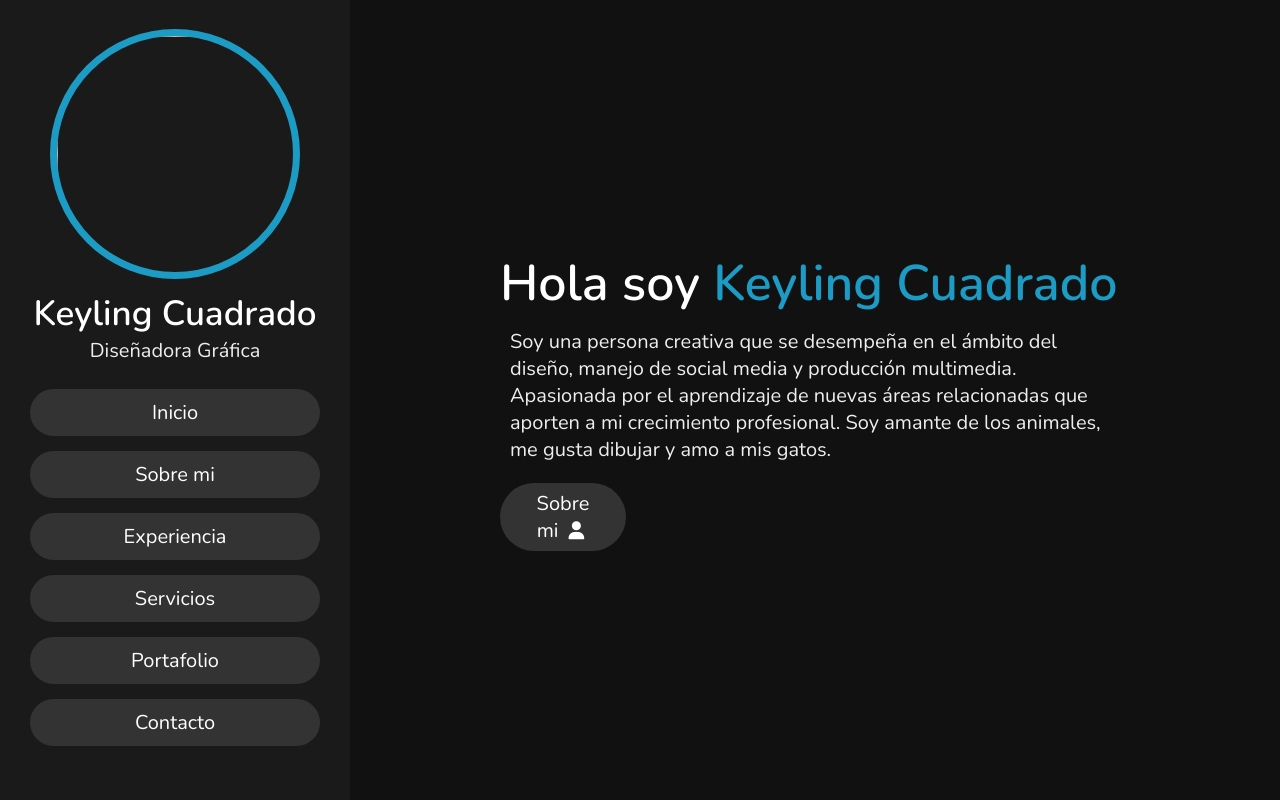
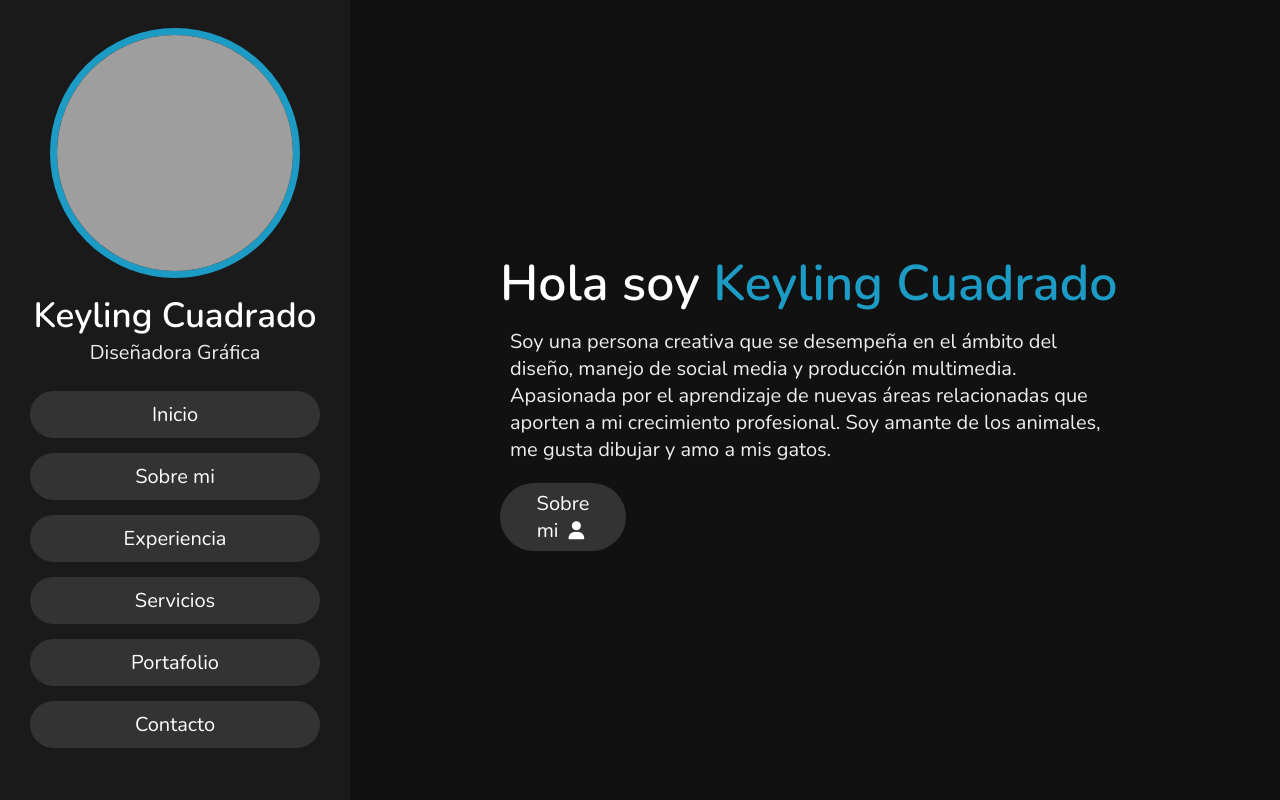
Before and after one commit to KeylingC/portarfolio, a plain HTML site: page index.html in a window 1280 px wide. Shown: the top 800 px of the page. Drawn offline with nearby package versions, Linux system fonts and the light colour scheme; the site is published under a folder, as on GitHub Pages, so addresses that start at the root find nothing.

Commit message:
correccion imagen perfil

```diff
--- a/index.html
+++ b/index.html
@@ -14,7 +14,7 @@
     <!--header section starts-->
     <header>
         <div class="user">
-           <img src="/assets/profile.jpg" alt="">
+           <img src="assets/profile.jpg" alt="">
            <h3 class="name">Keyling  Cuadrado</h3>
            <p class="post">Diseñadora Gráfica</p>
         </div>
```
